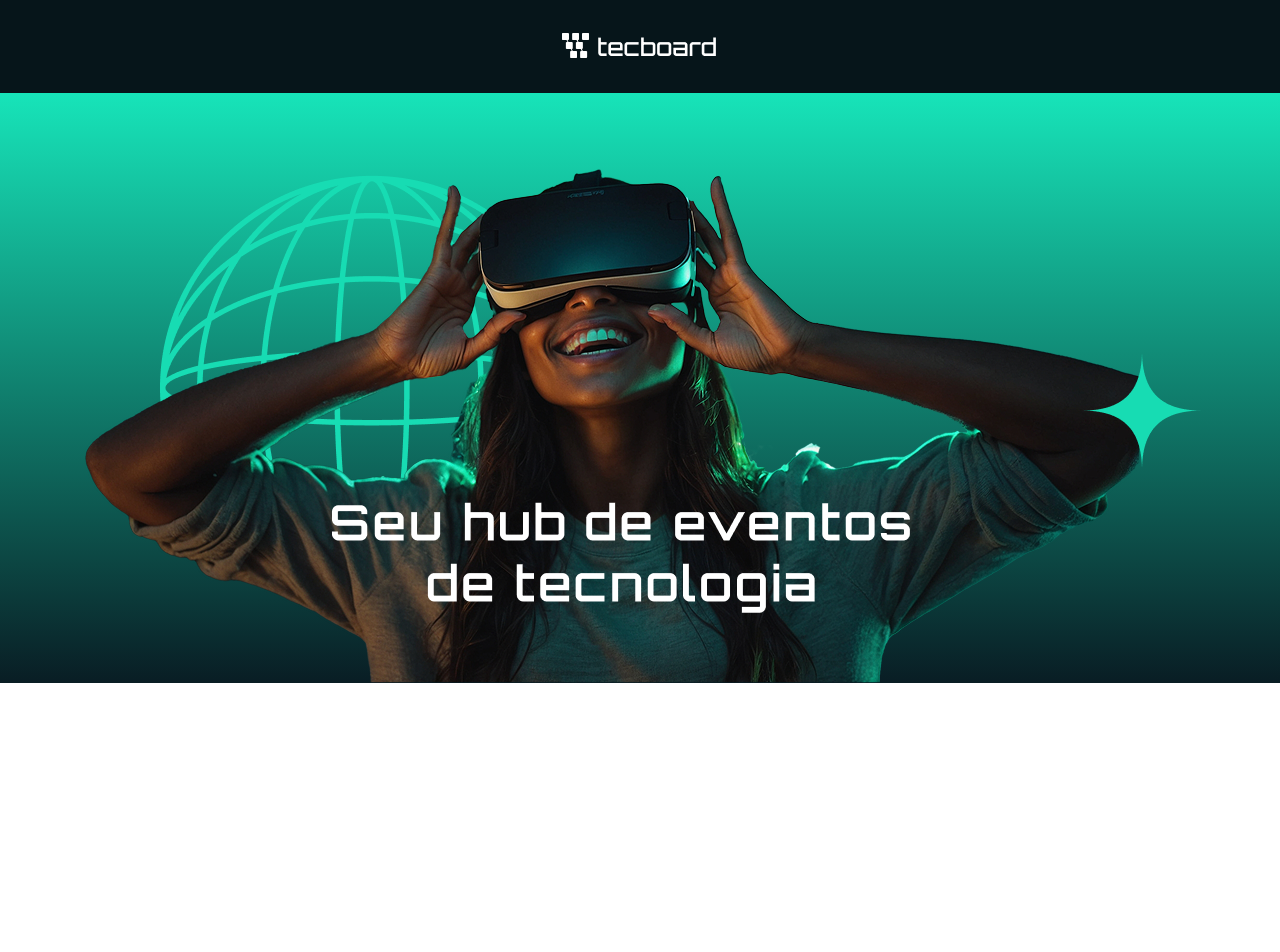
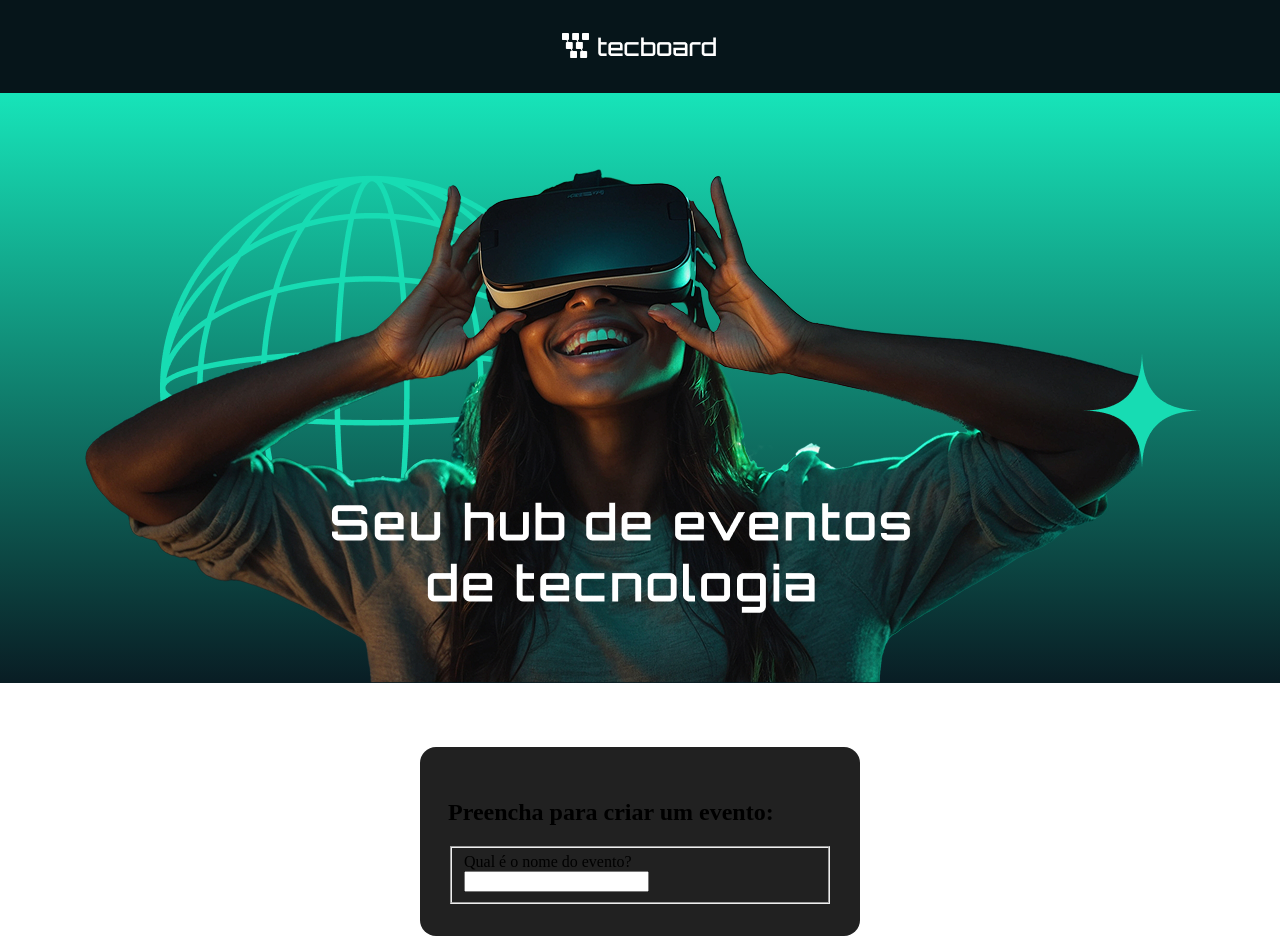
Before and after one commit to luPatricia/React-JSX, a React (Vite) app: page / in a window 1280 px wide. Shown: the top 952 px of the page. Before the commit the page ends 800 px from the top, so only its background shows below. Built offline with nearby package versions, Linux system fonts and the light colour scheme.

Commit message:
primeiro componente de React

```diff
--- a/src/App.css
+++ b/src/App.css
@@ -19,3 +19,12 @@
 section img{
   max-width: 90%;
 }
+
+.form-evento{
+  background-color: #212121;
+  padding: 32px 28px;
+  border-radius: 16px;
+  width: 384px;
+  max-width: 90%;
+  margin: 64px auto;
+}
--- a/src/App.jsx
+++ b/src/App.jsx
@@ -1,7 +1,18 @@
 
 import './App.css'
 
+function FormularioDeEvento (){
 
+  return (
+    <form className='form-evento'>
+         <h2>Preencha para criar um evento:</h2>
+         <fieldset>
+            <label htmlFor="nome">Qual é o nome do evento?</label>
+            <input type="text" id='nome'/>
+         </fieldset>
+    </form>
+  )
+}
 
 
 
@@ -16,6 +27,8 @@
        <section>
              <img src="/banner.png" alt="" />
        </section>
+
+       <FormularioDeEvento/>
     </main>
   )
 }
```
